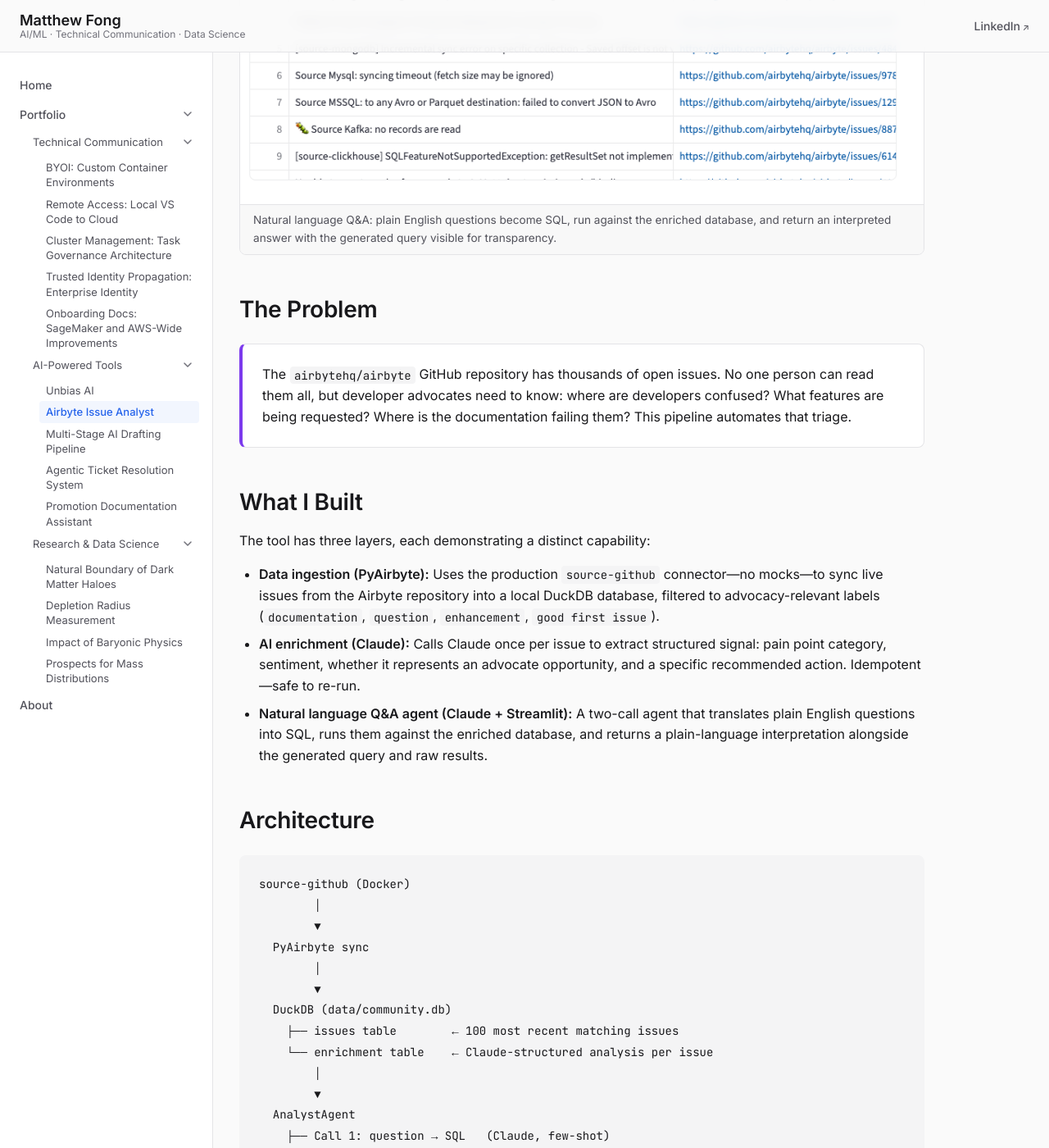
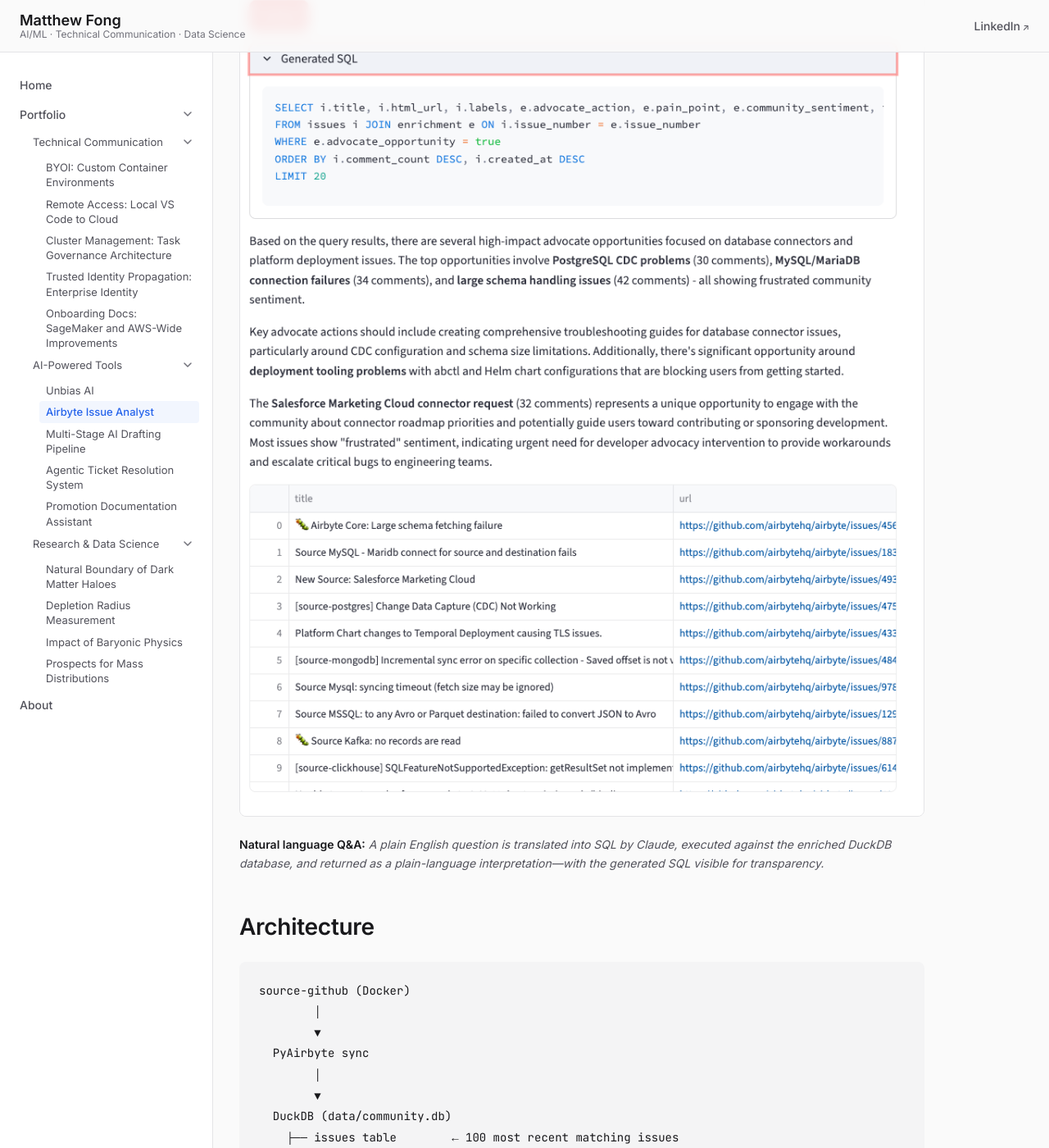
Before and after one commit to mfong955/portfolio, a Jekyll site: the page built from samples/airbyte-dev-adv.html, in a window 1280 px wide and 1400 px high, scrolled down 3158 px. Shown: the whole window at 82% size. Built offline with Jekyll 4.4.1, drawn with Linux system fonts in a browser that asks for light colours; some of the changed text lies outside the part shown.

Commit message:
move images

```diff
--- a/samples/airbyte-dev-adv.html
+++ b/samples/airbyte-dev-adv.html
@@ -32,29 +32,6 @@
     </div>
   </div>
 
-  <div class="project-screenshots">
-    <figure class="screenshot">
-      <img src="{{ '/assets/images/airbyte-issue-analysis.png' | relative_url }}"
-           alt="Airbyte Issue Analyst dashboard showing 1,016 issues analyzed, 1,001 advocate opportunities (99%), top category bug-with-advocacy, and a bar chart breakdown by issue category with example questions in the sidebar."
-           loading="lazy">
-      <figcaption>Summary dashboard: key metrics and issue category breakdown generated from live PyAirbyte ingestion and Claude enrichment.</figcaption>
-    </figure>
-
-    <figure class="screenshot">
-      <img src="{{ '/assets/images/airbyte-drilling-down.png' | relative_url }}"
-           alt="Drilling into the AI-enriched dataset — a filtered table of feature-request issues showing titles and GitHub URLs, surfaced after clicking a bar chart category."
-           loading="lazy">
-      <figcaption>Drilling into a category: clicking a bar chart filters to the underlying issues, with direct links to GitHub.</figcaption>
-    </figure>
-
-    <figure class="screenshot">
-      <img src="{{ '/assets/images/airbyte-prompting-enriched.png' | relative_url }}"
-           alt="Natural language Q&A: the question 'Which issues represent the best developer advocate opportunities?' triggers Claude to generate a SQL query, run it, and return a plain-language interpretation identifying PostgreSQL CDC problems, MySQL/MariaDB connection failures, and large schema handling issues as top priorities."
-           loading="lazy">
-      <figcaption>Natural language Q&amp;A: plain English questions become SQL, run against the enriched database, and return an interpreted answer with the generated query visible for transparency.</figcaption>
-    </figure>
-  </div>
-
   <h2 id="problem">The Problem</h2>
   <div class="info-box highlight">
     <p>
@@ -83,6 +60,40 @@
     database, and returns a plain-language interpretation alongside the generated query
     and raw results.</li>
   </ul>
+
+  <h2 id="tool-in-action">Tool in Action</h2>
+
+  <figure class="figure">
+    <img src="{{ '/assets/images/samples/airbyte-dev-adv/airbyte-issue-analysis.png' | relative_url }}"
+         alt="Airbyte Issue Analyst dashboard showing 1,016 issues analyzed, 1,001 advocate opportunities (99%), top category bug-with-advocacy, and a bar chart breakdown by issue category with example questions in the sidebar."
+         loading="lazy">
+    <figcaption class="figure-caption">
+      <span class="figure-title">Summary dashboard:</span> Key metrics and issue category
+      breakdown generated from live PyAirbyte ingestion and Claude enrichment. 1,016 issues
+      analyzed; 99% flagged as advocate opportunities.
+    </figcaption>
+  </figure>
+
+  <figure class="figure">
+    <img src="{{ '/assets/images/samples/airbyte-dev-adv/airbyte-drilling-down.png' | relative_url }}"
+         alt="Drilling into the AI-enriched dataset — a filtered table of feature-request issues showing titles and GitHub URLs, surfaced after clicking a bar chart category."
+         loading="lazy">
+    <figcaption class="figure-caption">
+      <span class="figure-title">Drilling into a category:</span> Clicking a bar in the chart
+      filters the dataset to the underlying issues, each with a direct link to the GitHub issue.
+    </figcaption>
+  </figure>
+
+  <figure class="figure">
+    <img src="{{ '/assets/images/samples/airbyte-dev-adv/airbyte-prompting-enriched.png' | relative_url }}"
+         alt="Natural language Q&A: the question 'Which issues represent the best developer advocate opportunities?' triggers Claude to generate SQL, run it, and return a plain-language interpretation identifying PostgreSQL CDC problems, MySQL/MariaDB connection failures, and large schema handling issues as top priorities."
+         loading="lazy">
+    <figcaption class="figure-caption">
+      <span class="figure-title">Natural language Q&amp;A:</span> A plain English question is
+      translated into SQL by Claude, executed against the enriched DuckDB database, and returned
+      as a plain-language interpretation&mdash;with the generated SQL visible for transparency.
+    </figcaption>
+  </figure>
 
   <h2 id="architecture">Architecture</h2>
   <pre><code>source-github (Docker)
```
Also changed, not shown: assets/images/samples/airbyte-dev-adv/airbyte-drilling-down.png (renamed from assets/images/airbyte-drilling-down.png), assets/images/samples/airbyte-dev-adv/airbyte-issue-analysis.png (renamed from assets/images/airbyte-issue-analysis.png), assets/images/samples/airbyte-dev-adv/airbyte-prompting-enriched.png (renamed from assets/images/airbyte-prompting-enriched.png).
